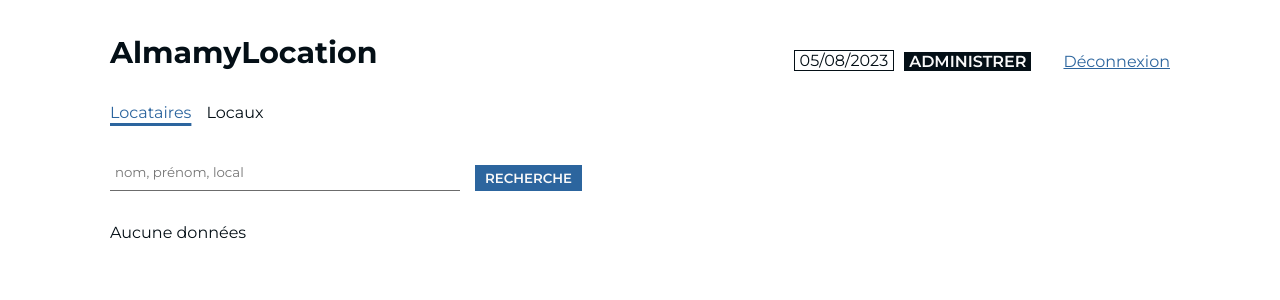
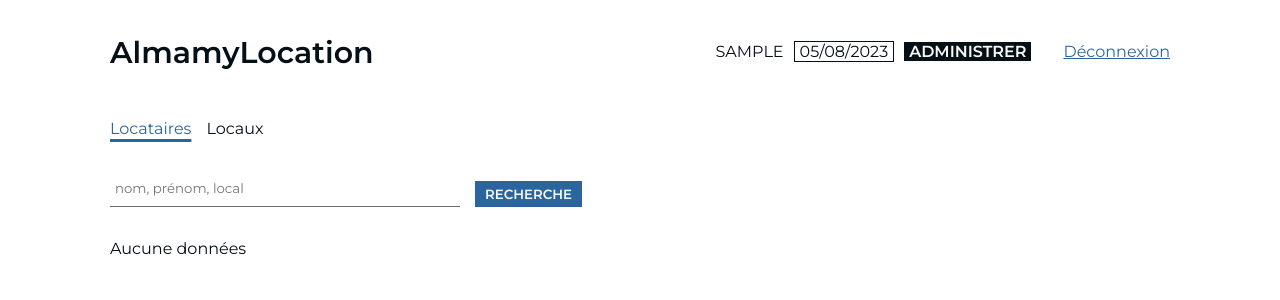
Before and after one commit to diabycode/ALocation, a Django app: page /renters/ in a window 1280 px wide. Shown: the top 300 px of the page. Run offline with Django 4.2, Linux system fonts and the light colour scheme; the visitor is signed in with stand-in values (Sample User, id 1); data that the repository does not hold is empty.

Commit message:
Edits in alocation app ! Features added :    - new view : not_staff_user    - redirect not staff users    - generic template added : generic-page.html    - stylesheet, css reset file : reset.css

```diff
--- a/core/alocation/static/css/alocation/reset.css
+++ b/core/alocation/static/css/alocation/reset.css
@@ -43,18 +43,19 @@ main {
 }
 header {
     display: flex;
-    margin-bottom: 2rem;
+    margin-bottom: 3rem;
     justify-content: space-between;
 }
 header div {
     display: flex;
     justify-content: space-between;
-    align-items: flex-end;
+    align-items: center;
     gap: 10px;
 }
 header h1 a {
     text-decoration: none;
     font-size: var(--extraTitle);
+    font-weight: 600;
 }
 .admin-panel-link {
     margin-right: 1.375rem;
@@ -74,3 +75,13 @@ header div a:last-child:hover {
 header div a:last-child {
     color: var(--accentBlue);
 }
+
+
+/* @media screen and (max-width: 850px) {
+    header {
+        background-color: lightgray;
+    }
+    header div {
+        flex-direction: column;
+    }
+} */
--- a/core/alocation/templates/alocation/generic-page.html
+++ b/core/alocation/templates/alocation/generic-page.html
@@ -26,8 +26,11 @@
             </h1>
 
             <div>
+                <span>{{ request.user.username.upper }}</span>
                 <span class="today-date">{{ now_date }}</span>
+                {% if request.user.is_staff %}
                 <a href="{% url 'admin:login' %}" target="_blank" class="admin-panel-link">ADMINISTRER</a>
+                {% endif %}
                 <a href="{% url 'logout-user' %}">Déconnexion</a>
             </div>
         </header>
--- a/core/alocation/urls.py
+++ b/core/alocation/urls.py
@@ -3,7 +3,7 @@ from django.contrib import admin
 from django.urls import path, include
 from django.conf.urls.static import static
 
-from .views import AppLoginView, make_payment, app, logout_user
+from .views import *
 from . import settings
 
 
@@ -14,6 +14,7 @@ urlpatterns = [
     path('login/', AppLoginView.as_view(), name='login'),
     path('logout-user/', logout_user, name='logout-user'),
     path('make-payment/', make_payment, name='make_payment'),
+    path('not-staff-user/', not_staff_user, name='not-staff-user'),
 
     path('renters/', include('renter.urls')),
     path('locals/', include('local.urls')),
```
Also changed, not shown: core/alocation/templates/alocation/not-staff-user.html (added, +12 -0 lines), core/alocation/views.py (+9 -1 lines).
